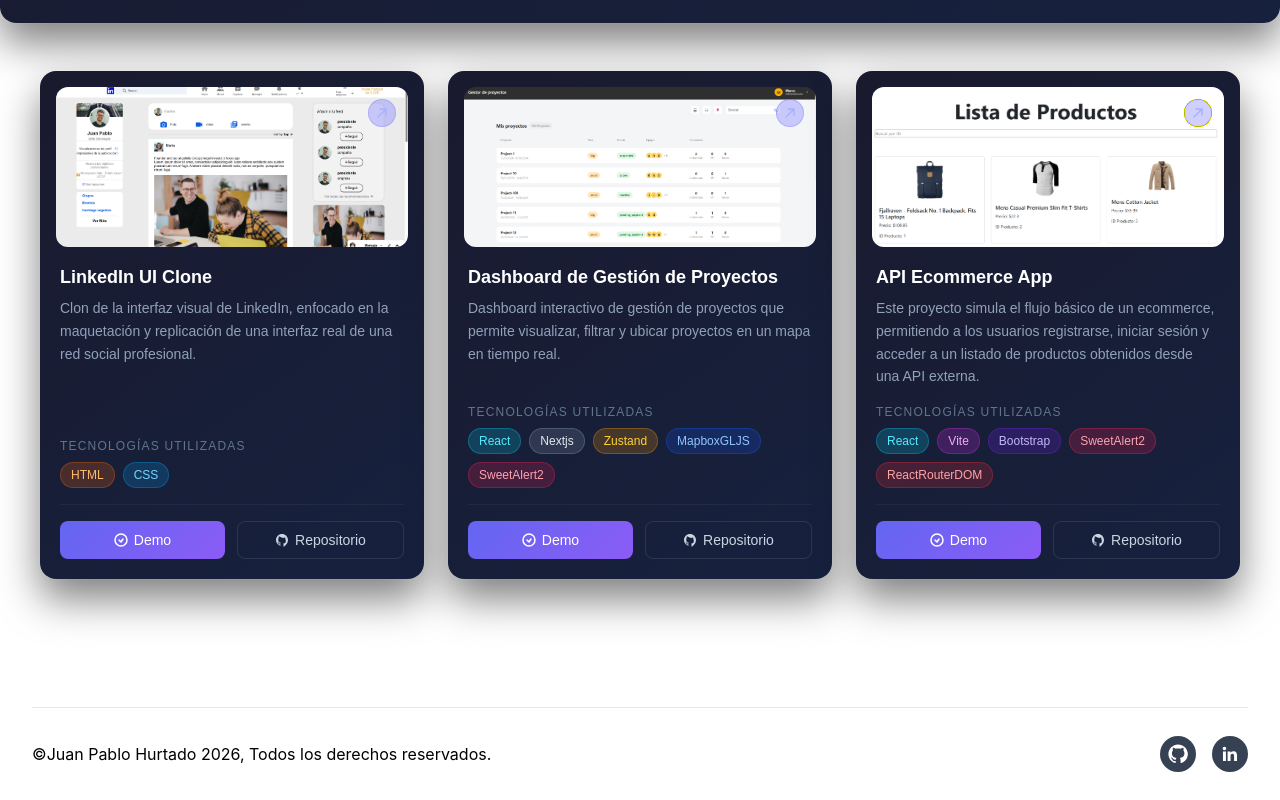
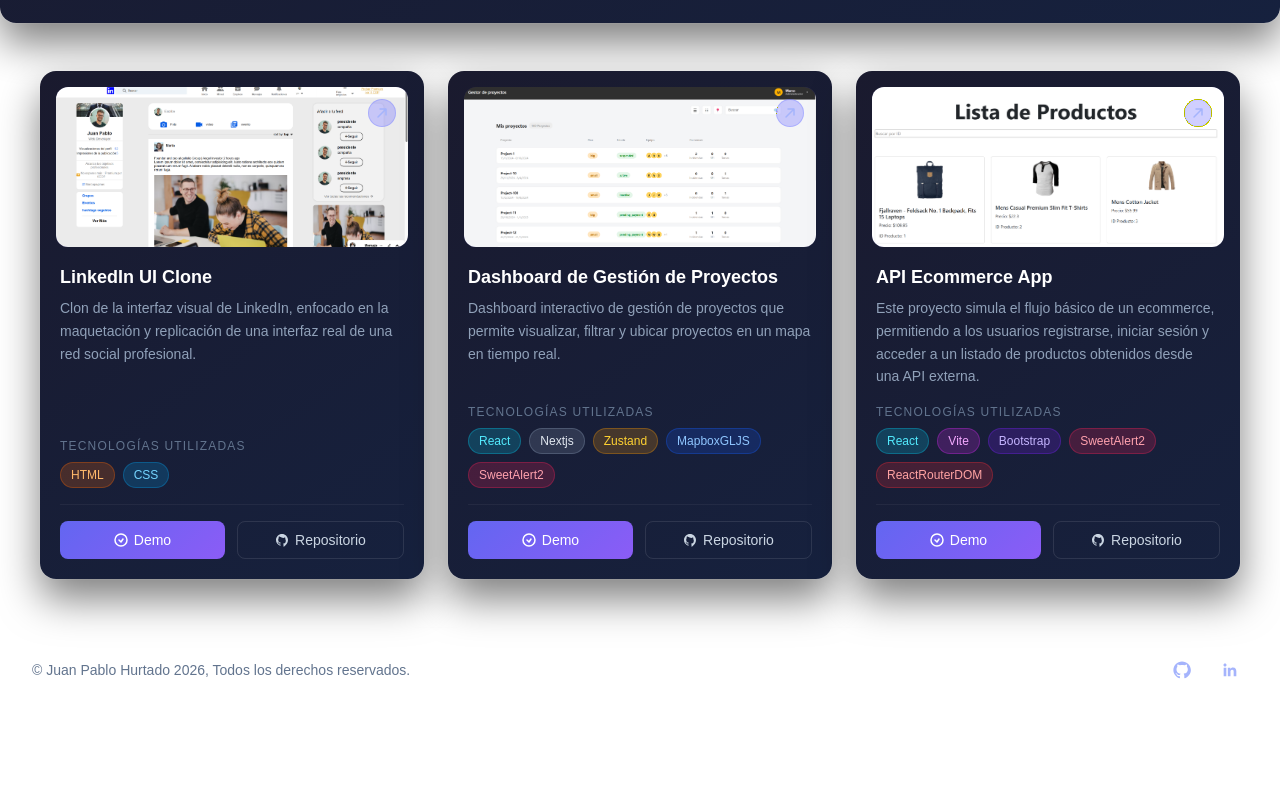
Before and after one commit to JuanPhurtado18/Portafolio, a React (Vite) app: page / in a window 1280 px wide. Shown: the part 1264-2064 px from the top of the page. After the commit the page ends 1976 px from the top, so only its background shows below. Built offline with nearby package versions, Linux system fonts and the light colour scheme.

Commit message:
sytle: add footer style

```diff
--- a/src/Components/footer.jsx
+++ b/src/Components/footer.jsx
@@ -1,64 +1,83 @@
 function footer() {
   return (
-    <>
-      <footer class="w-full">
-        <div class="mx-auto max-w-7xl px-4 sm:px-6 lg:px-8">
-          <div class="grid grid-cols-2 sm:grid-cols-4 lg:grid-cols-6 gap-3 md:gap-8 py-10 max-sm:max-w-sm max-sm:mx-auto gap-y-8">
-            <div class="col-span-full mb-10 lg:col-span-2 lg:mb-0"></div>
-          </div>
+    <footer
+      style={{
+        borderTop: "1px solid rgba(255,255,255,0.06)",
+        fontFamily: "'DM Sans', sans-serif",
+      }}
+    >
+      <div className="mx-auto max-w-7xl px-4 sm:px-6 lg:px-8">
+        <div className="py-6 flex items-center justify-center flex-col lg:justify-between lg:flex-row gap-4">
+          {/* Copyright */}
+          <p className="text-sm text-slate-500">
+            © Juan Pablo Hurtado 2026, Todos los derechos reservados.
+          </p>
 
-          <div class="py-7 border-t border-gray-200">
-            <div class="flex items-center justify-center flex-col lg:justify-between lg:flex-row">
-              <div class="flex mt-4 space-x-4 sm:justify-center lg:mt-0  ">
-                ©<p>Juan Pablo Hurtado 2026, Todos los derechos reservados.</p>
-              </div>
-              <div class="flex mt-4 space-x-4 sm:justify-center lg:mt-0 ">
+          {/* Redes sociales */}
+          <div className="flex space-x-3">
             <a
               href="https://github.com/JuanPhurtado18"
               target="_blank"
-                  class="w-9 h-9 rounded-full bg-gray-700 flex justify-center items-center hover:bg-indigo-600"
+              rel="noreferrer"
+              className="w-9 h-9 rounded-full flex justify-center items-center transition-all duration-300"
+              style={{
+                background: "rgba(255,255,255,0.05)",
+                border: "1px solid rgba(255,255,255,0.08)",
+              }}
+              onMouseEnter={(e) =>
+                (e.currentTarget.style.background = "rgba(99,102,241,0.3)")
+              }
+              onMouseLeave={(e) =>
+                (e.currentTarget.style.background = "rgba(255,255,255,0.05)")
+              }
             >
               <svg
                 xmlns="http://www.w3.org/2000/svg"
-                    width="20"
-                    height="20"
+                width="18"
+                height="18"
                 viewBox="0 0 24 24"
                 fill="none"
               >
-                    <g id="Social Media">
                 <path
                   d="M12 0.5C5.73 0.5 0.5 5.73 0.5 12C0.5 17.08 3.87 21.34 8.44 22.9C9.05 23.01 9.27 22.65 9.27 22.34C9.27 22.06 9.26 21.24 9.25 20.3C6 20.97 5.28 18.76 5.28 18.76C4.73 17.36 3.94 17 3.94 17C2.84 16.25 4.03 16.26 4.03 16.26C5.24 16.34 5.88 17.5 5.88 17.5C6.96 19.33 8.73 18.8 9.42 18.49C9.53 17.7 9.84 17.16 10.18 16.85C7.49 16.55 4.66 15.52 4.66 10.92C4.66 9.61 5.13 8.54 5.9 7.69C5.77 7.39 5.36 6.19 6.02 4.55C6.02 4.55 7.03 4.24 9.24 5.73C10.2 5.46 11.2 5.33 12.2 5.33C13.2 5.33 14.2 5.46 15.16 5.73C17.37 4.24 18.38 4.55 18.38 4.55C19.04 6.19 18.63 7.39 18.5 7.69C19.27 8.54 19.74 9.61 19.74 10.92C19.74 15.53 16.91 16.55 14.21 16.85C14.66 17.24 15.06 18.02 15.06 19.2C15.06 20.87 15.05 21.96 15.05 22.34C15.05 22.65 15.27 23.02 15.89 22.9C20.45 21.34 23.82 17.08 23.82 12C23.82 5.73 18.59 0.5 12 0.5Z"
-                        fill="white"
+                  fill="#a5b4fc"
                 />
-                    </g>
               </svg>
             </a>
+
             <a
-                  href="https://www.linkedin.com/in/juan-pablo-hurtado-agudelo/ "
+              href="https://www.linkedin.com/in/juan-pablo-hurtado-agudelo/"
               target="_blank"
-                  class="w-9 h-9 rounded-full bg-gray-700 flex justify-center items-center hover:bg-indigo-600"
+              rel="noreferrer"
+              className="w-9 h-9 rounded-full flex justify-center items-center transition-all duration-300"
+              style={{
+                background: "rgba(255,255,255,0.05)",
+                border: "1px solid rgba(255,255,255,0.08)",
+              }}
+              onMouseEnter={(e) =>
+                (e.currentTarget.style.background = "rgba(99,102,241,0.3)")
+              }
+              onMouseLeave={(e) =>
+                (e.currentTarget.style.background = "rgba(255,255,255,0.05)")
+              }
             >
               <svg
                 xmlns="http://www.w3.org/2000/svg"
-                    width="20"
-                    height="20"
+                width="18"
+                height="18"
                 viewBox="0 0 24 24"
                 fill="none"
               >
-                    <g id="Social Media">
                 <path
                   d="M20.45 20.45H16.9V14.85C16.9 13.45 16.87 11.65 14.92 11.65C12.94 11.65 12.65 13.15 12.65 14.75V20.45H9.1V9H12.5V10.6H12.55C13.05 9.7 14.25 8.75 15.95 8.75C19.55 8.75 20.45 11.05 20.45 14.05V20.45ZM5.34 7.43C4.2 7.43 3.25 6.48 3.25 5.34C3.25 4.2 4.2 3.25 5.34 3.25C6.48 3.25 7.43 4.2 7.43 5.34C7.43 6.48 6.48 7.43 5.34 7.43ZM7.12 20.45H3.56V9H7.12V20.45Z"
-                        fill="white"
+                  fill="#a5b4fc"
                 />
-                    </g>
               </svg>
             </a>
           </div>
         </div>
       </div>
-        </div>
     </footer>
-    </>
   );
 }
 
```
Lines whose indentation alone changed are shown as unchanged.
